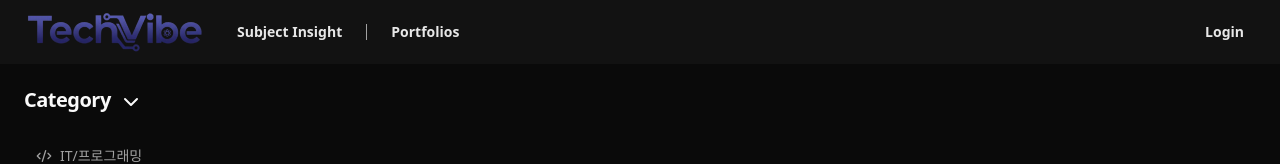
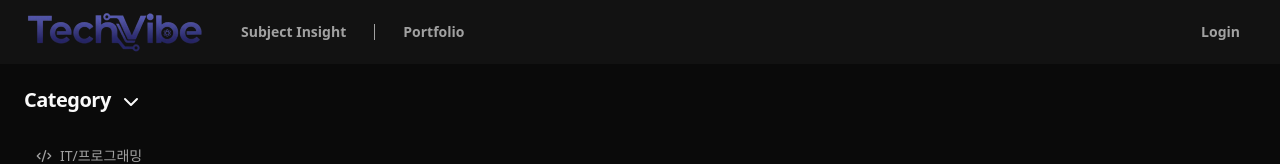
Before and after one commit to zzz664/TechVibe, a Next.js app: page / in a window 1280 px wide. Shown: the top 164 px of the page. Built offline with nearby package versions, Linux system fonts and the light colour scheme.

Commit message:
refactor(Header): 기존 div태그를 이용한 부분을 코드 수정 shadcn button 컴포넌트로 nav 버튼 및 로그인버튼을 교체하여 가독성을 향상함

```diff
--- a/components/common/Header.tsx
+++ b/components/common/Header.tsx
@@ -1,5 +1,5 @@
 import Image from "next/image";
-import { Separator } from "../ui/separator";
+import { Separator, Button } from "../";
 
 function Header() {
   return (
@@ -8,12 +8,12 @@ function Header() {
         <div className="flex items-center gap-5">
           <Image src="/logo.png" width={181} height={40} alt="@LOGO" className="cursor-pointer"/>
           <div className="flex items-center gap-3">
-            <div className="prevent-drag font-semibold h-10 rounded-xl flex items-center justify-center px-3 text-white/90 hover:bg-muted-foreground/20 transition-all duration-500 cursor-pointer">Subject Insight</div>
+            <Button variant={"ghost"} className="prevent-drag font-semibold text-muted-foreground hover:text-white transition-all duration-500">Subject Insight</Button>
             <Separator orientation="vertical" className="h-4! bg-muted-foreground"/>
-            <div className="prevent-drag font-semibold h-10 rounded-xl flex items-center justify-center px-3 text-white/90 hover:bg-muted-foreground/20 transition-all duration-500 cursor-pointer">Portfolios</div>
+            <Button variant={"ghost"} className="prevent-drag font-semibold text-muted-foreground hover:text-white transition-all duration-500">Portfolio</Button>
           </div>
         </div>
-        <div className="prevent-drag font-semibold h-10 rounded-xl flex items-center justify-center px-3 text-white/90 hover:bg-muted-foreground/20 transition-all duration-500 cursor-pointer">Login</div>
+        <Button variant={"ghost"} className="prevent-drag font-semibold text-muted-foreground hover:text-white transition-all duration-500">Login</Button>
       </div>
     </header>
   );
```
